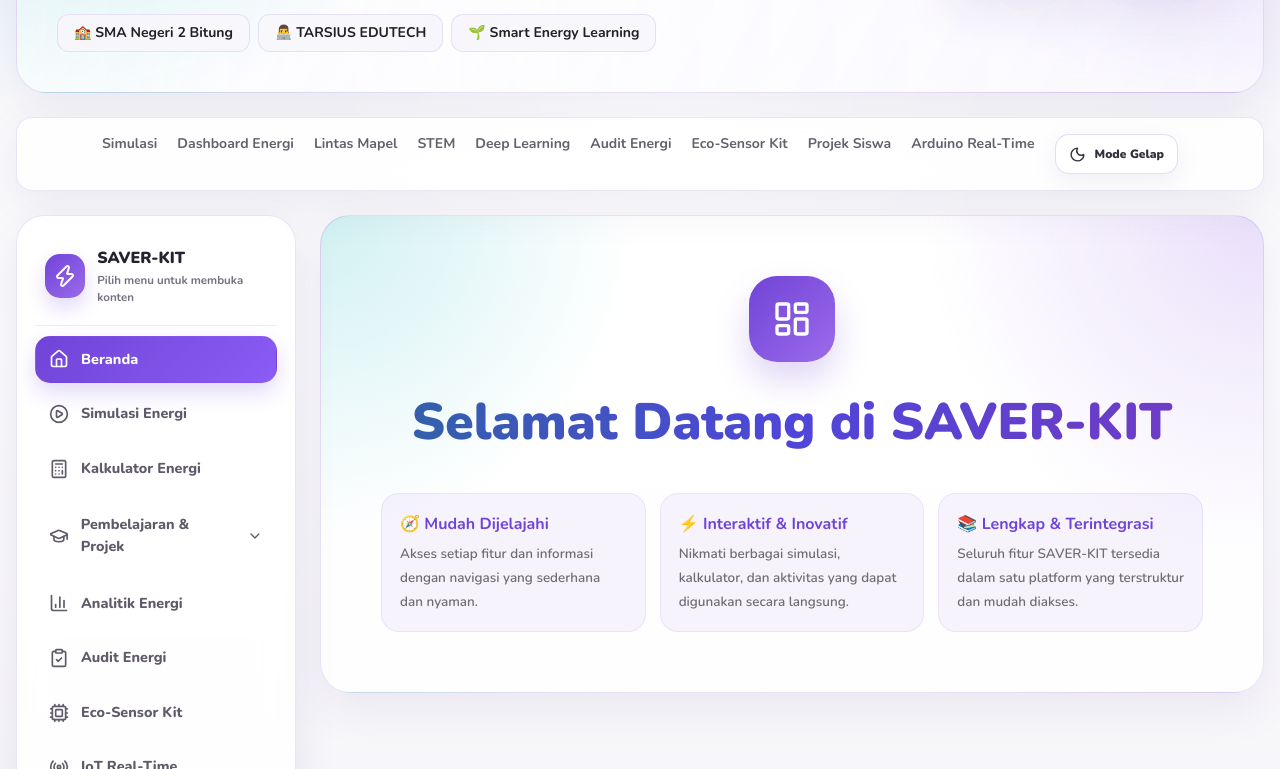
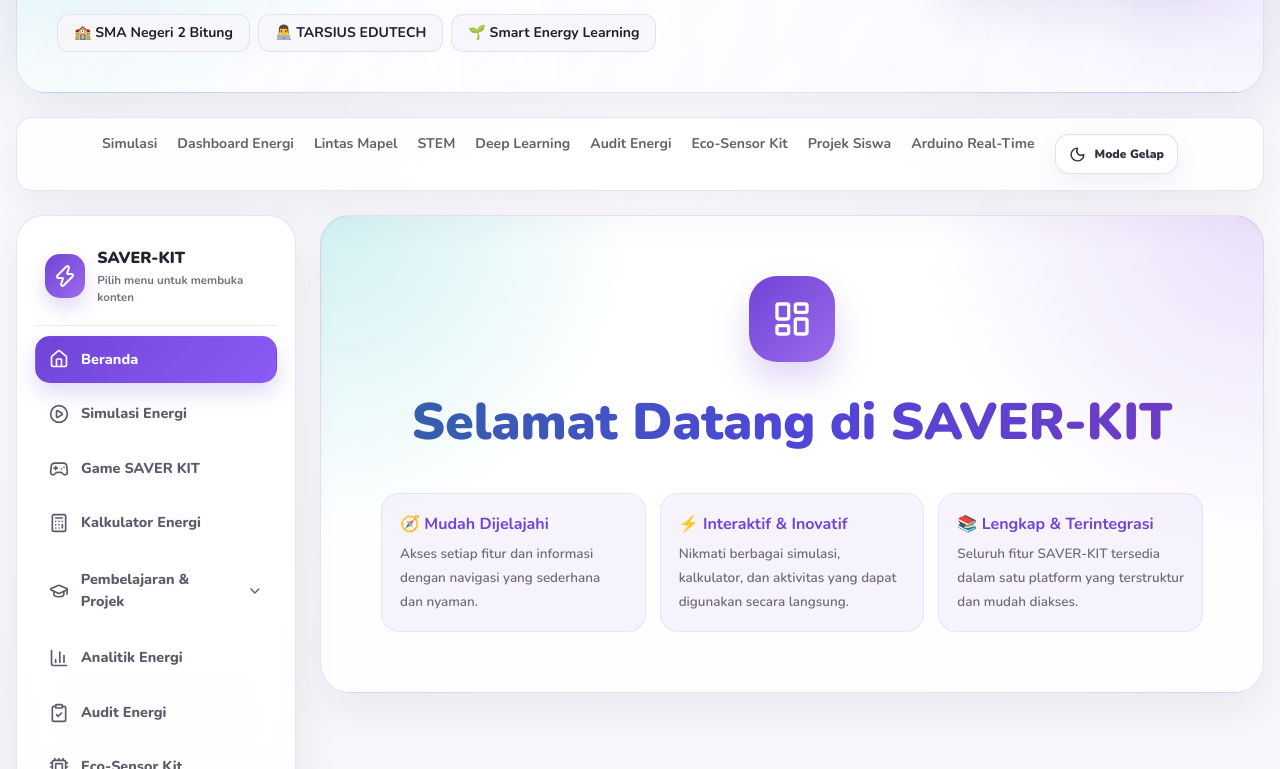
Before and after one commit to FredynandusTakalamingan/-SAVER-KIT-Smart-Energy-Virtual-Simulator-Sensor-Kit-, a plain HTML site: page index.html in a window 1280 px wide. Shown: the part 331-1100 px from the top of the page. Drawn offline with nearby package versions, Linux system fonts and the light colour scheme.

Commit message:
Update index.html

```diff
--- a/index.html
+++ b/index.html
@@ -1338,7 +1338,7 @@
 <!-- =========================
      MAIN VIEW
 ========================= -->
-<section class="fade-in" id="menuView"><div class="sidebar-app"><aside class="sidebar-menu"><div class="sidebar-brand"><div class="sidebar-brand-icon"><i class="w-6 h-6" data-lucide="zap"></i></div><div><h3>SAVER-KIT</h3><p>Pilih menu untuk membuka konten</p></div></div><nav aria-label="Menu SAVER-KIT" class="sidebar-nav"><button class="sidebar-link active" data-target="beranda" type="button"><i class="w-5 h-5" data-lucide="house"></i>Beranda</button><button class="sidebar-link" data-target="simulasi" type="button"><i class="w-5 h-5" data-lucide="play-circle"></i>Simulasi Energi</button><button class="sidebar-link" data-target="dashboard" type="button"><i class="w-5 h-5" data-lucide="calculator"></i>Kalkulator Energi</button><div class="learning-menu-group" id="learningMenuGroup">
+<section class="fade-in" id="menuView"><div class="sidebar-app"><aside class="sidebar-menu"><div class="sidebar-brand"><div class="sidebar-brand-icon"><i class="w-6 h-6" data-lucide="zap"></i></div><div><h3>SAVER-KIT</h3><p>Pilih menu untuk membuka konten</p></div></div><nav aria-label="Menu SAVER-KIT" class="sidebar-nav"><button class="sidebar-link active" data-target="beranda" type="button"><i class="w-5 h-5" data-lucide="house"></i>Beranda</button><button class="sidebar-link" data-target="simulasi" type="button"><i class="w-5 h-5" data-lucide="play-circle"></i>Simulasi Energi</button><button class="sidebar-link open-sim" data-title="Game SAVER KIT" data-url="https://fredynandustakalamingan.github.io/Game-SAVER-KIT/" type="button"><i class="w-5 h-5" data-lucide="gamepad-2"></i>Game SAVER KIT</button><button class="sidebar-link" data-target="dashboard" type="button"><i class="w-5 h-5" data-lucide="calculator"></i>Kalkulator Energi</button><div class="learning-menu-group" id="learningMenuGroup">
 <button class="learning-menu-toggle" id="learningMenuToggle" type="button" aria-expanded="false">
 <i class="w-5 h-5" data-lucide="graduation-cap"></i>
 <span>Pembelajaran &amp; Projek</span>
```
